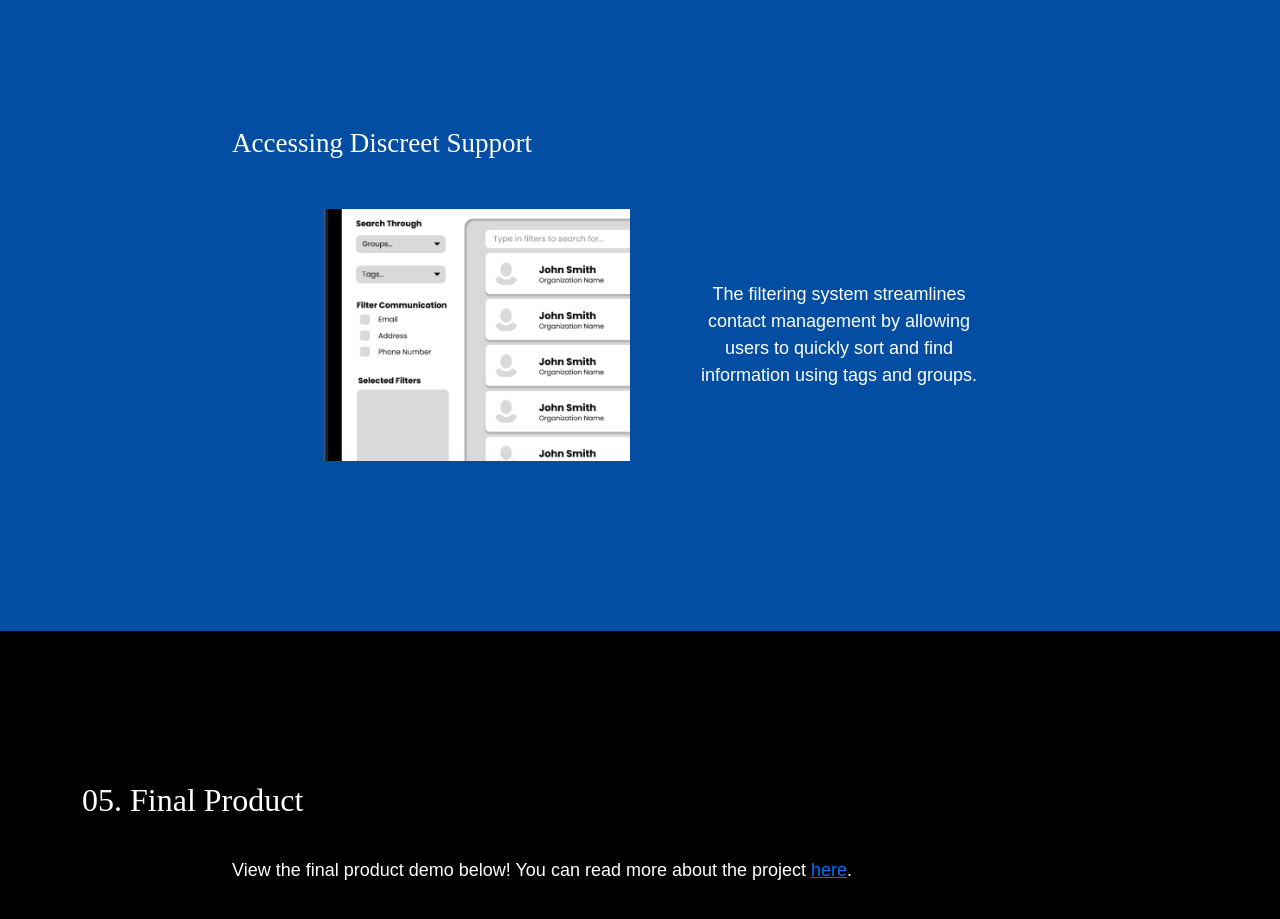
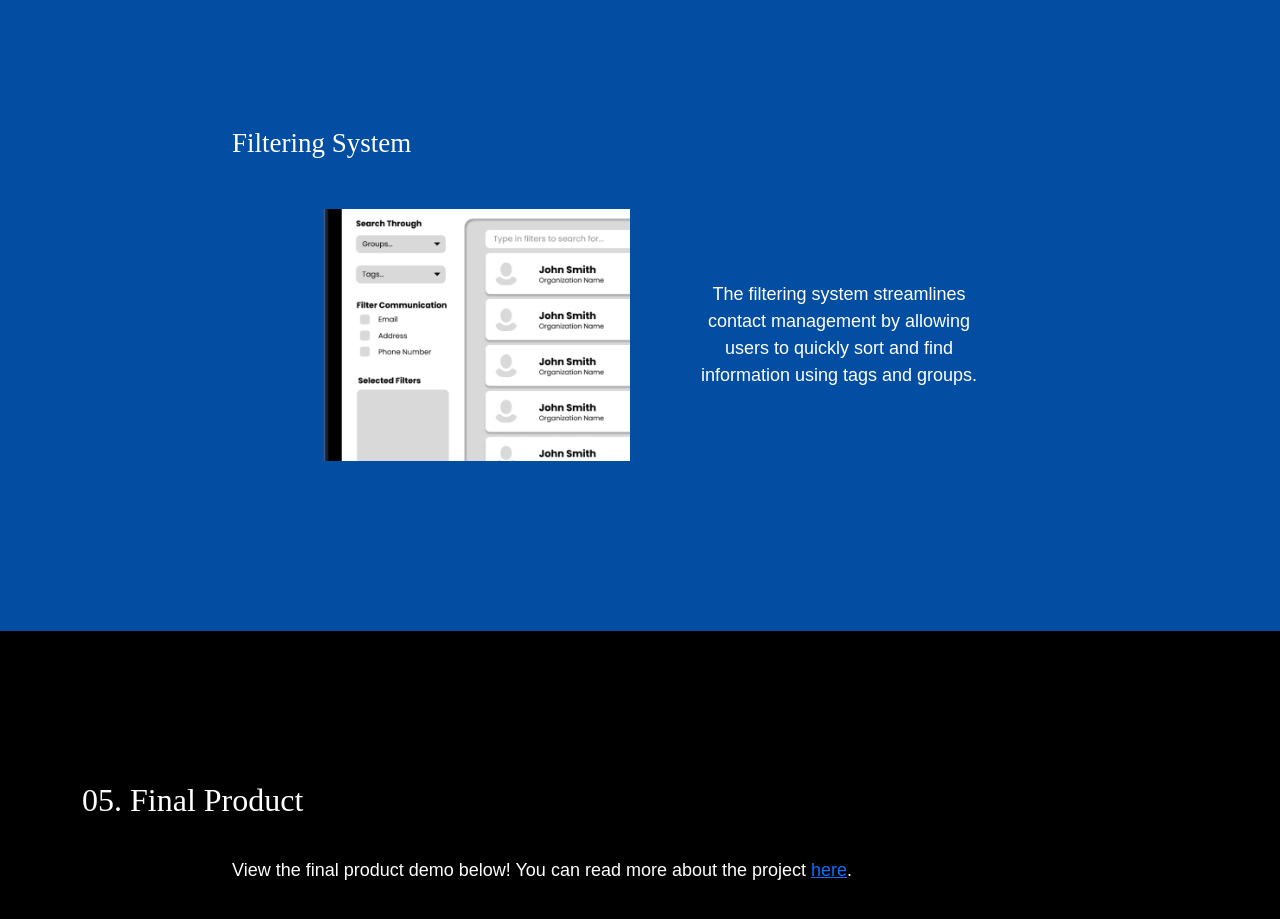
Before and after one commit to vypng/vypng.github.io, a React (Create React App) app: page /unlocking-doors in a window 1280 px wide. Shown: the part 7940-8859 px from the top of the page. Built offline with nearby package versions, Linux system fonts and the light colour scheme; grey boxes are pictures that could not be loaded; a web font is replaced by a local one.

Commit message:
minor fixes

```diff
--- a/src/pages/UnlockingDoors.js
+++ b/src/pages/UnlockingDoors.js
@@ -352,7 +352,7 @@ const UnlockingDoors = () => {
                 </div>
 
 
-                <h5 class="feature-title">Accessing Discreet Support</h5>
+                <h5 class="feature-title">Filtering System</h5>
                 <div className="two-column-section">
                   <div className="left-column">
                   <img src={Filtering} alt="Filtering system"/>
```
Also changed, not shown: 11 other files (tests, documents, lock files or other folders).
